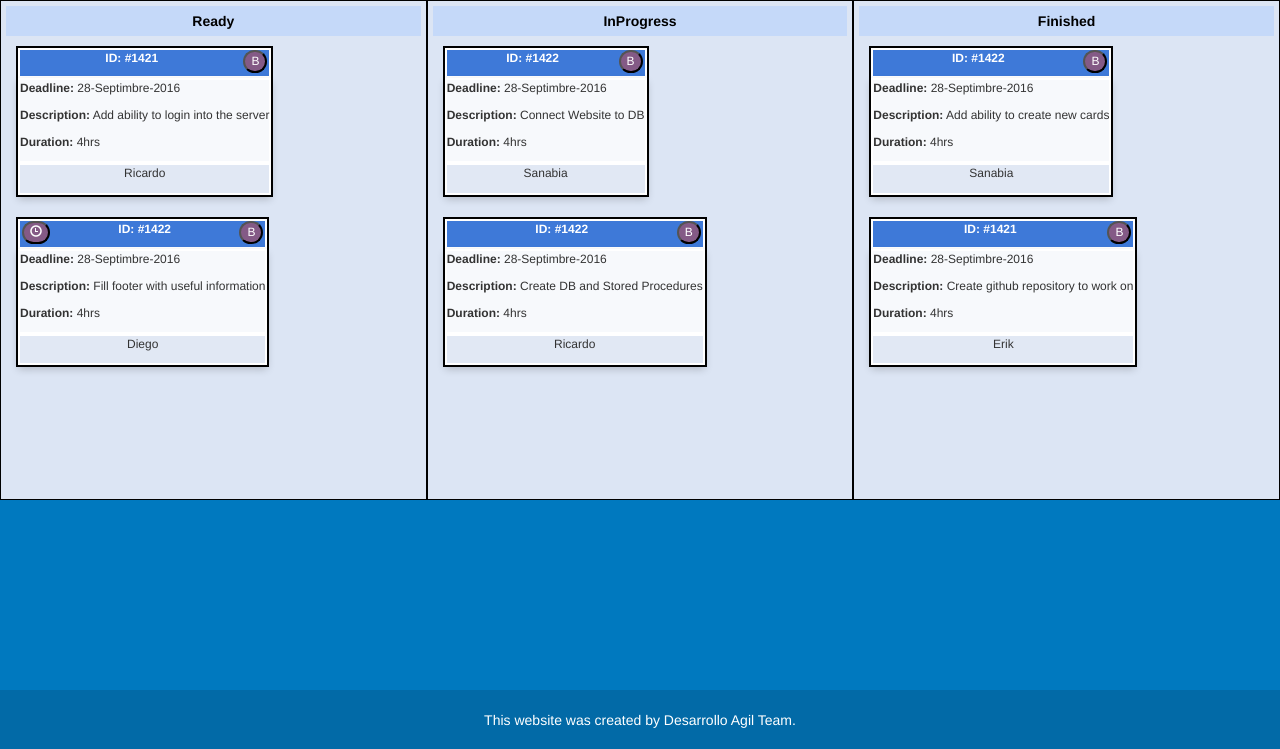
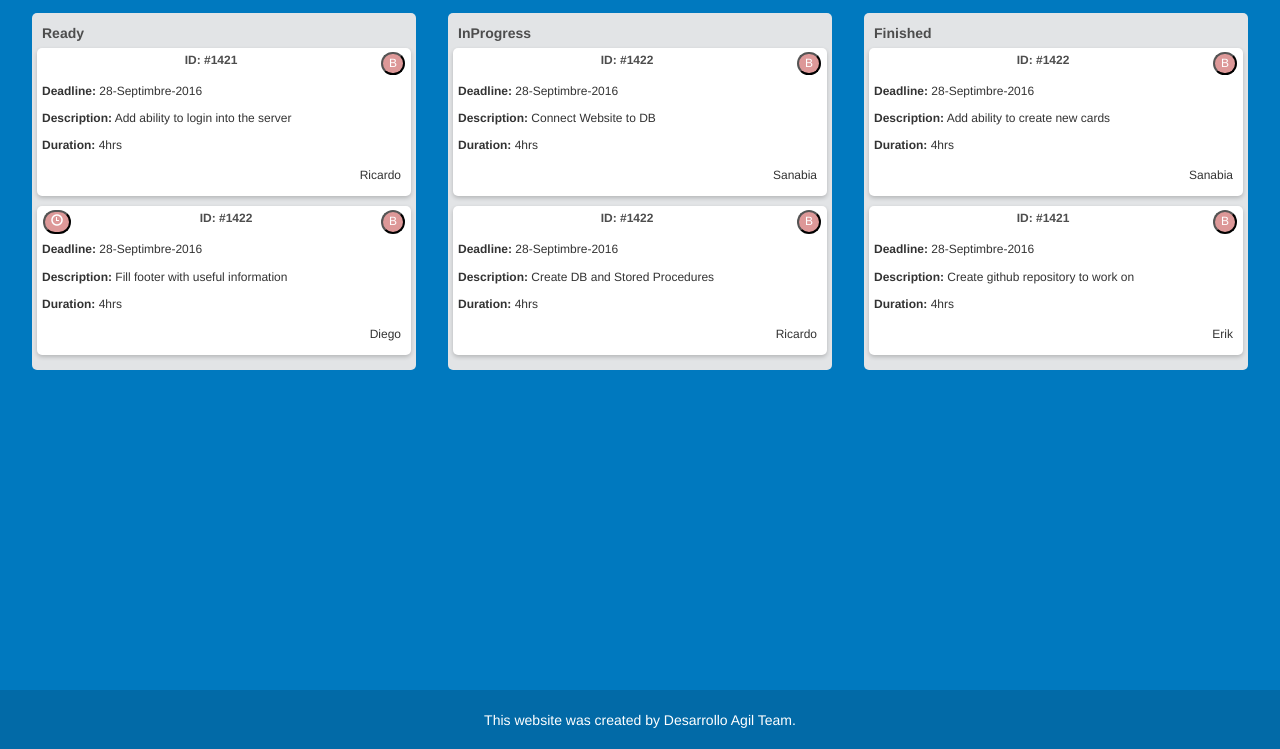
Before and after one commit to ErikBG/agiltrello, a PHP site: page / in a window 1280 px wide. Shown: the part 50-799 px from the top of the page. Run offline with PHP 8.4, Linux system fonts and the light colour scheme.

Commit message:
Changed cards and columns design and responsiveness.

```diff
--- a/css/queries.css
+++ b/css/queries.css
@@ -6,7 +6,10 @@
 
 /* Small tablet to big tablet: from 768px to 1023px */
 @media only screen and (max-width: 1023px) {
-
+    .iColumn {
+        display: inline-block;
+        width: 94%;
+    }
 }
 
 
--- a/css/style.css
+++ b/css/style.css
@@ -50,10 +50,10 @@ body {
 /* COLUMNS AND CARDS */
 .title
 {
-	background-color:#c5d9f9;
-	text-align:center;
+	background-color:#E2E4E6;
+	text-align:left;
 	font-weight:bold;
-	color:black;
+	color:#4d4d4d;
 	padding: 5px;
 }
 
@@ -67,66 +67,71 @@ body {
 }*/
 
 .iColumn {
+    width: 30%;
+    margin-left: 2.5%;
+    margin-top: 1%;
 	padding: 5px;
-	min-width: 300px;
-	min-height: 500px;
-	background-color: #dce5f4;
-	height: 100%;
-	border: 1px solid black;
-	overflow-y: auto;
-	clear: height;
+	background-color: #E2E4E6;
+	height: auto;
+    border-radius: 5px;
 }
+
+
 
 *[draggable=true]
 {
 	float:left;
-	min-width: 70px;
+	min-width: 100%;
 	min-height: 70px;
-	border: 2px solid black;
-	margin: 10px;
+	border: 2px solid transparent;
+    border-radius: 5px;
+	margin-bottom: 10px;
 }
 
 *[draggable=false]
 {
 	float:left;
-	min-width: 70px;
+	min-width: 100%;
 	min-height: 70px;
-	border: 1px solid gray;
-	margin: 10px;
+	border: 2px solid #bab7b7;
+    border-radius: 5px;
+	margin-bottom: 10px;
+    background-color: #ffe4e4;
+
 }
 
+
 .card:hover {
-    box-shadow: 0 8px 16px 0 rgba(0,0,0,0.2);
+    background-color: #EDEFF0;
+    /*box-shadow: 0 8px 16px 0 rgba(0,0,0,0.2);*/
 }
 
-.card {
+.card{
     /* Add shadows to create the "card" effect */
-    box-shadow: 0 4px 8px 0 rgba(0,0,0,0.2);
-    transition: 0.3s;
+    background-color: #FFFFFF;
+    box-shadow: 0 2px 4px 0 rgba(0,0,0,0.2);
 }
 
 .cardTitle
 {
-	background-color: #3e79d8;
-	border:2px solid white;
-	color:white;
+	border:2px solid transparent;
+	color: #4d4d4d;
     font-size: 12px;
     height: 30px;
 }
 
 .card-content{
-	background-color: #f7f9fc;
-	border:2px solid white;
     font-size: 12px;
     text-align: left;
-
+    padding: 3px
 }
 
 .card-footer{
-	background-color: #e1e8f4;
-	border:2px solid white;
     font-size: 12px;
+    text-align: right;
+    padding-right: 8px;
 }
+
 .footer {
     position: fixed;
     bottom: 0;
@@ -158,7 +163,7 @@ body {
 }
 
 .blocked {
-    background-color: #ad2a2a;
+    background-color: #ffe4e4;
 }
 
 .unblocked {
--- a/index.html
+++ b/index.html
@@ -7,6 +7,7 @@
 
   <link rel="stylesheet" href="http://maxcdn.bootstrapcdn.com/bootstrap/3.3.7/css/bootstrap.min.css">
   <link rel="stylesheet" type="text/css" href="css/style.css">
+  <link rel="stylesheet" type="text/css" href="css/queries.css">
   <!-- Simple Sidebar CSS -->
   <link href="css/simple-sidebar.css" rel="stylesheet">
   <script src="https://ajax.googleapis.com/ajax/libs/jquery/1.12.4/jquery.min.js"></script>
@@ -76,12 +77,11 @@
 				<div id="ready" class="readyCol col-sm-4 iColumn">
 					<div class="title">Ready</div>
 
-					<div id="item1" draggable="true">
-						<div class="cardTitle js--item1">
+					<div id="item1" class="card js--item1" draggable="true">
+						<div class="cardTitle">
 						   <label>ID: #1421</label>
 						   <button id="blockBtn1" class="blockBtn">B</button>
 						</div>
-						<div class="card horizontal">
 							<div class="card-content">
 								<p><strong>Deadline:</strong> 28-Septimbre-2016</p>
 								<p><strong>Description:</strong> Add ability to login into the server</p>
@@ -90,20 +90,18 @@
 							<div class="card-footer">
 								<p>Ricardo</p>
 							</div>
-						</div>
 					</div>
 
 
-					<div id="item2" draggable="true">
-						<div class="cardTitle js--item2">
+					<div id="item2" class="card js--item2" draggable="true">
+						<div class="cardTitle">
 							<label>ID: #1422</label>
 							<button id="configBtn2" class="configBtn" data-toggle="modal" data-target="#cardModal" onclick='setSelectedID(1422)'>
 								<span class="glyphicon glyphicon-time"></span>
 							</button>
-							<button id="blockBtn2"class="blockBtn">B</button>
+							<button id="blockBtn2" class="blockBtn">B</button>
 
 						</div>
-						<div class="card horizontal">
 							<div class="card-content">
 								<p><strong>Deadline:</strong> 28-Septimbre-2016</p>
 								<p><strong>Description:</strong> Fill footer with useful information</p>
@@ -112,18 +110,18 @@
 							<div class="card-footer">
 								<p>Diego</p>
 							</div>
-						</div>
+
 					</div>
 				</div>
 
 				<div id="inprogress" class="inProgressCol col-sm-4 iColumn">
 					<div class="title">InProgress</div>
-					<div id="item3" draggable="true">
-						<div class="cardTitle js--item3">
+					<div id="item3"  class="card js--item3" draggable="true">
+						<div class="cardTitle">
 							<label >ID: #1422</label>
 							<button id="blockBtn3" class="blockBtn">B</button>
 						</div>
-						<div class="card horizontal">
+
 							<div class="card-content">
 								<p><strong>Deadline:</strong> 28-Septimbre-2016</p>
 								<p><strong>Description:</strong> Connect Website to DB</p>
@@ -132,14 +130,14 @@
 							<div class="card-footer">
 								<p>Sanabia</p>
 							</div>
-						</div>
+
 					</div>
-					<div id="item4" draggable="true">
-						<div class="cardTitle js--item4">
+					<div id="item4" class="card js--item4" draggable="true">
+						<div class="cardTitle">
 							<label >ID: #1422</label>
 							<button id="blockBtn4" class="blockBtn">B</button>
 						</div>
-						<div class="card horizontal">
+
 							<div class="card-content">
 								<p><strong>Deadline:</strong> 28-Septimbre-2016</p>
 								<p><strong>Description:</strong> Create DB and Stored Procedures</p>
@@ -148,18 +146,18 @@
 							<div class="card-footer">
 								<p>Ricardo</p>
 							</div>
-						</div>
+
 					</div>
 				</div>
 
 				<div id="finished" class="finishedCol col-sm-4 iColumn">
 					<div class="title">Finished</div>
-					<div id="item5" draggable="true">
-						<div class="cardTitle js--item5">
+					<div id="item5" class="card js--item5" draggable="true">
+						<div class="cardTitle">
 							<label >ID: #1422</label>
 							<button id="blockBtn5" class="blockBtn">B</button>
 						</div>
-						<div class="card horizontal">
+
 							<div class="card-content">
 								<p><strong>Deadline:</strong> 28-Septimbre-2016</p>
 								<p><strong>Description:</strong> Add ability to create new cards</p>
@@ -168,14 +166,14 @@
 							<div class="card-footer">
 								<p>Sanabia</p>
 							</div>
-						</div>
+
 					</div>
-					<div id="item6" draggable="true">
-						<div class="cardTitle js--item6">
+					<div id="item6" class="card js--item6" draggable="true">
+						<div class="cardTitle">
 							<label >ID: #1421</label>
 							<button id="blockBtn6" class="blockBtn">B</button>
 						</div>
-						<div class="card horizontal">
+
 							<div class="card-content">
 								<p><strong>Deadline:</strong> 28-Septimbre-2016</p>
 								<p><strong>Description:</strong> Create github repository to work on</p>
@@ -184,7 +182,7 @@
 							<div class="card-footer">
 								<p>Erik</p>
 							</div>
-						</div>
+
 					</div>
 				</div>
 		</div>
--- a/js/indexScripts.js
+++ b/js/indexScripts.js
@@ -31,15 +31,14 @@ function createKanbanCardHtml(id, date, desc, crw, owner) {//recibe toda la info
 
 	var htmlClass;
 	var html =
-	"<div id='item"+id+"' draggable='true'>"+
-	"<div class='cardTitle js--item"+id+"'>"+
+	"<div id='item"+id+"' class='card js--item"+id+"' draggable='true'>"+
+	"<div class='cardTitle'>"+
 	"    <label>ID: #"+id+"</label>"+
 	"		<button id='configBtn"+id+"' class='configBtn' data-toggle='modal' data-target='#cardModal' onclick='setSelectedID("+id+")'>"+
 	"			<span class='glyphicon glyphicon-time'></span>"+
 	"		</button>"+
 	"        <button id='blockBtn"+id+"' class='blockBtn' OnClick='blockCard("+id+");' >B</button>"+
 	"</div>"+
-	"<div class='card horizontal'>"+
 	"    <div class='card-content'>"+
 	"        <p><strong>Deadline:</strong> "+date+"</p>"+
 	"        <p><strong>Description:</strong> "+desc+"</p>"+
@@ -48,7 +47,6 @@ function createKanbanCardHtml(id, date, desc, crw, owner) {//recibe toda la info
 	"    <div class='card-footer'>"+
 	"			<p>"+owner+"</p>"+
 	"		</div>"+
-	"	</div>"+
 	"</div>";
 
 	console.log(html);
--- a/js/script.js
+++ b/js/script.js
@@ -24,10 +24,13 @@ $(document).ready(function () {
 
         if(blockStatus=="true"){
           $('#item1').attr('draggable', false);
+          $('#item1').removeClass('card');
         }else{
             $('#item1').attr('draggable', true);
+            $('#item1').addClass('card');
         }
     });
+
     //Item2
     $('#blockBtn2').click(function() {
         var blockStatus = ($('#item2').attr('draggable'));
@@ -36,8 +39,10 @@ $(document).ready(function () {
 
         if(blockStatus=="true"){
           $('#item2').attr('draggable', false);
+            $('#item2').removeClass('card');
         }else{
             $('#item2').attr('draggable', true);
+            $('#item2').addClass('card');
         }
     });
     //Item3
@@ -48,8 +53,10 @@ $(document).ready(function () {
 
         if(blockStatus=="true"){
           $('#item3').attr('draggable', false);
+            $('#item3').removeClass('card');
         }else{
             $('#item3').attr('draggable', true);
+            $('#item3').addClass('card');
         }
     });
     //Item4
@@ -60,8 +67,10 @@ $(document).ready(function () {
 
         if(blockStatus=="true"){
           $('#item4').attr('draggable', false);
+            $('#item4').removeClass('card');
         }else{
             $('#item4').attr('draggable', true);
+            $('#item4').addClass('card');
         }
     });
     //Item5
@@ -72,8 +81,10 @@ $(document).ready(function () {
 
         if(blockStatus=="true"){
           $('#item5').attr('draggable', false);
+            $('#item5').removeClass('card');
         }else{
             $('#item5').attr('draggable', true);
+            $('#item5').addClass('card');
         }
     });
     //Item6
@@ -84,8 +95,11 @@ $(document).ready(function () {
 
         if(blockStatus=="true"){
           $('#item6').attr('draggable', false);
+            $('#item6').removeClass('card');
         }else{
             $('#item6').attr('draggable', true);
+            $('#item6').addClass('card');
+
         }
     });
 
@@ -96,10 +110,11 @@ function blockCard (n){
         var blockStatus = ($('#item'+n).attr('draggable'));
         $('.js--item'+n).toggleClass('blocked');
         $('#blockBtn'+n).toggleClass('unblocked');
-
         if(blockStatus=="true"){
           $('#item'+n).attr('draggable', false);
+          $('#item'+n).removeClass('card');
         }else{
             $('#item'+n).attr('draggable', true);
+            $('#item'+n).addClass('card');
         }
     }
```
